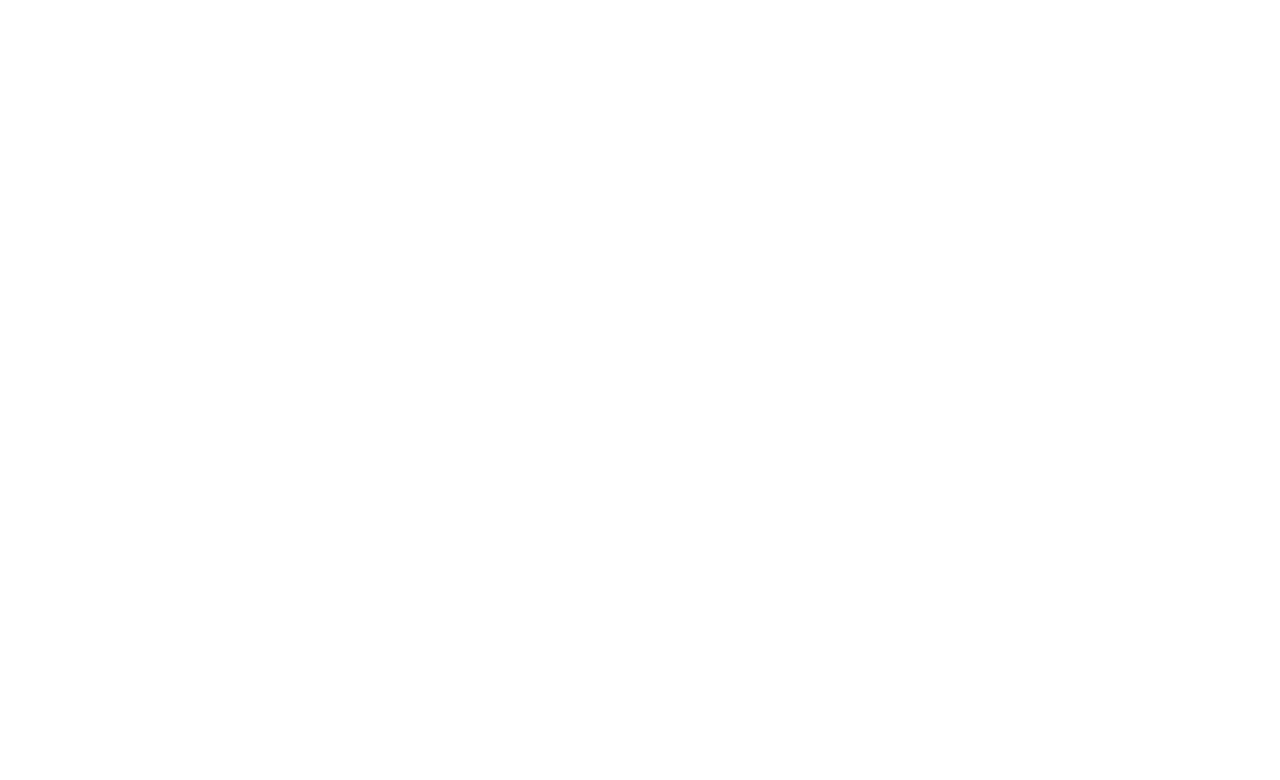
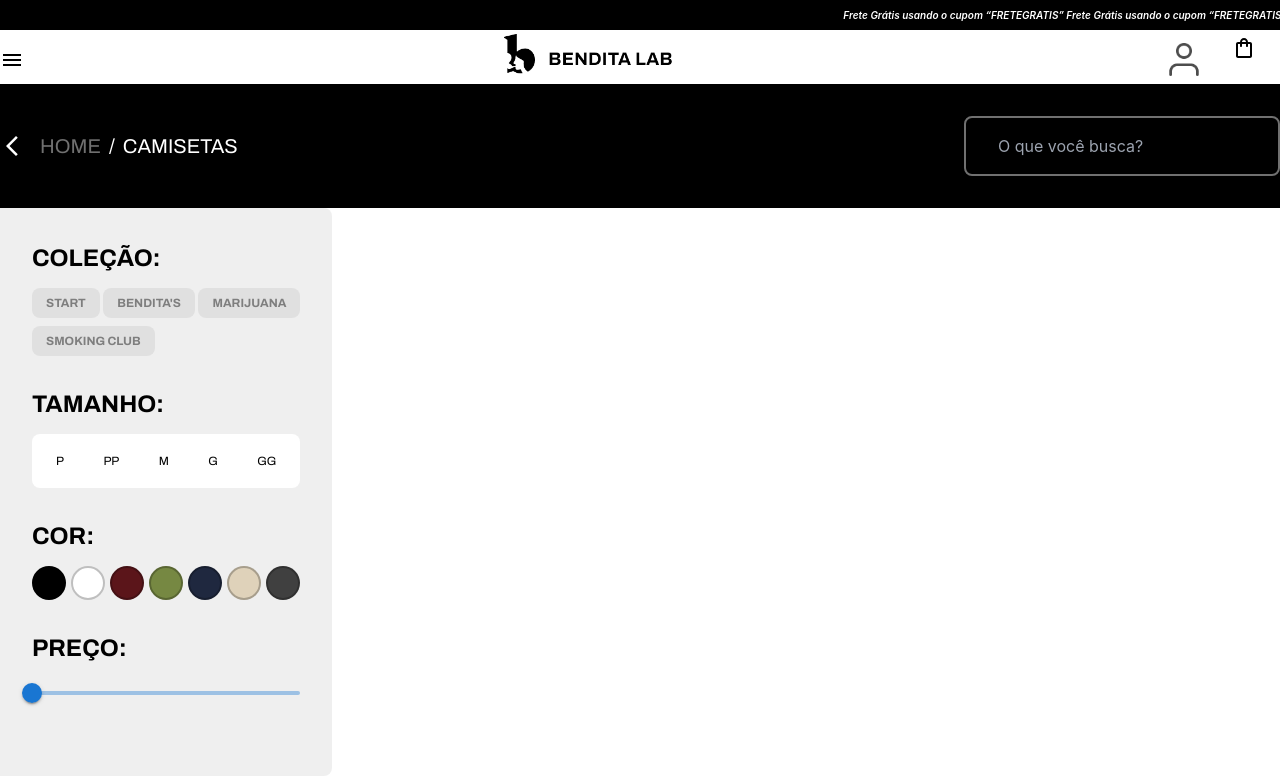
Before and after one commit to rafaellbecom/benditalab, a React (Create React App) app: page /shop/vestuario in a window 1280 px wide. Before the commit this address had no page. Shown: the top 780 px of the page. Built offline with nearby package versions, Linux system fonts and the light colour scheme.

Commit message:
:pencil2: Correction: Nome do arquivo página, /pages/Vestuario.tsx and /routes/RoutesBase.tsx

```diff
--- a/src/pages/Camisetas.tsx
+++ b/src/pages/Vestuario.tsx
@@ -3,7 +3,7 @@
 import { Breadcrumbs } from "../components/Breadcrumbs";
 import { SideBar } from "../components/SideBar/SideBar";
 
-export function Camisetas(){
+export function Vestuario(){
     return(
         <main>
             <Header></Header>
--- a/src/routes/RoutesBase.tsx
+++ b/src/routes/RoutesBase.tsx
@@ -1,7 +1,7 @@
 import {BrowserRouter, Route, Routes } from 'react-router-dom';
 import { Home } from '../pages/Home';
 import { SignIn } from '../pages/SignIn';
-import { Camisetas } from '../pages/Camisetas';
+import { Vestuario } from '../pages/Vestuario';
 
 export const RoutesBase = () => {
     return(
@@ -9,7 +9,7 @@
          <Routes>
              <Route path="/" element={<Home/>} />
              <Route path="/signin" element={<SignIn/>} />
-             <Route path="/shop/clothing" element={<Camisetas/>}/>
+             <Route path="/shop/vestuario" element={<Vestuario/>}/>
          </Routes>
       </BrowserRouter>
     )
```
